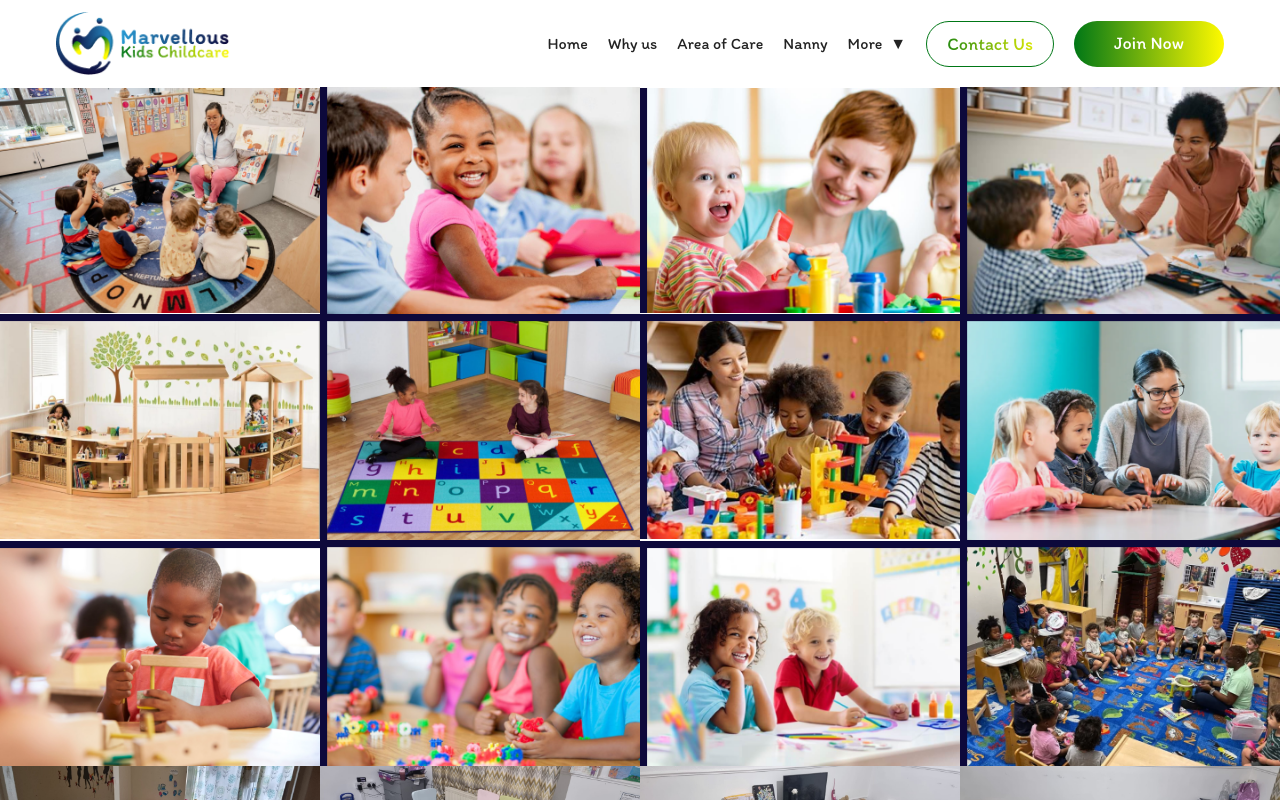
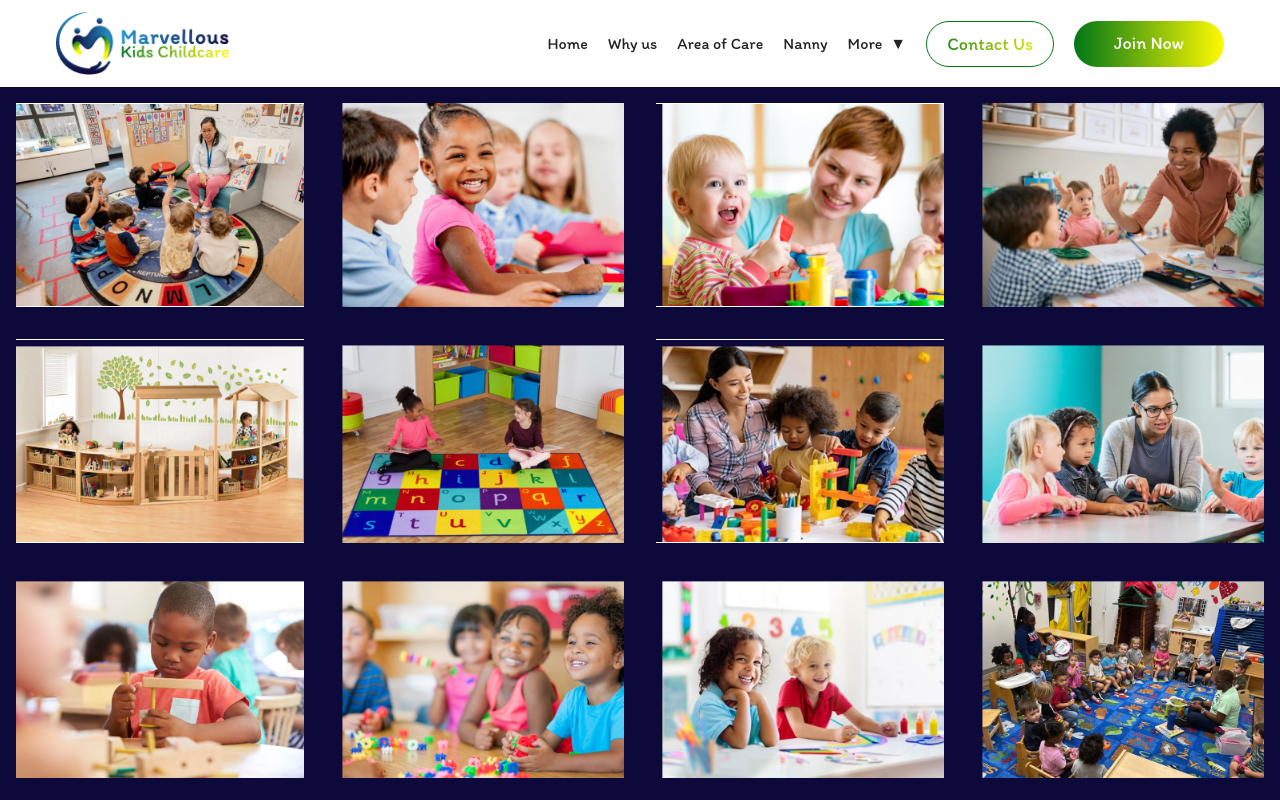
Before and after one commit to cycodedconcept/marvellouskids-ui, a Next.js app: page /our-environment in a window 1280 px wide. Shown: the top 800 px of the page. Built offline with nearby package versions, Linux system fonts and the light colour scheme.

Commit message:
Update OurEnvironment component: add border styling to slides

```diff
--- a/app/our-environment/page.tsx
+++ b/app/our-environment/page.tsx
@@ -11,7 +11,7 @@
 				{environment.map((env, index) => (
 					<Slide
 						key={env.alt}
-						className="flex items-center justify-center"
+						className="flex items-center justify-center border-[1rem] border-darkBlue"
 						towards={index % 2 === 0 ? "left" : "right"}
 						delay={0.5}
 					>
```
